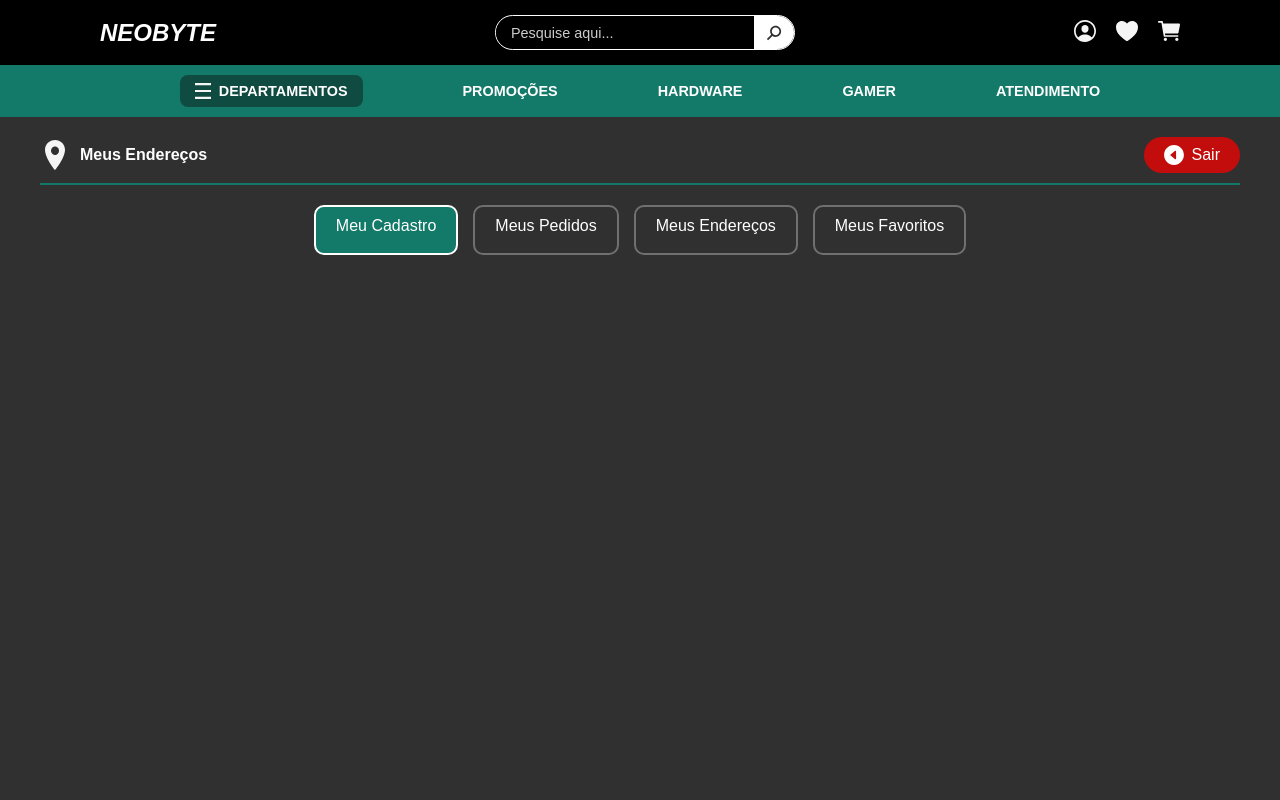
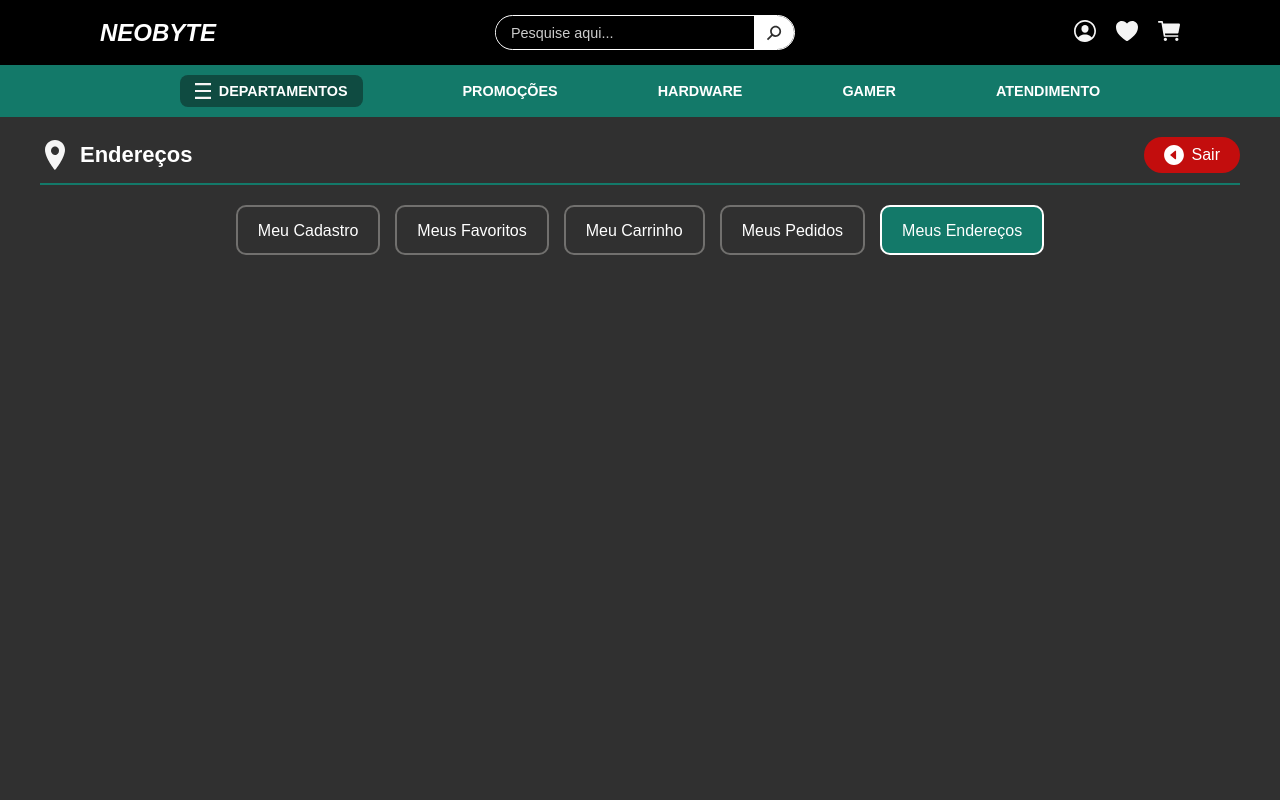
Before and after one commit to rafael-staine/Neobyte-WEB, a Next.js app in the folder web/: page /Endereco in a window 1280 px wide. Shown: the top 800 px of the page. Built offline with nearby package versions, Linux system fonts and the light colour scheme.

Commit message:
Finalizando subHeader

```diff
--- a/web/src/app/Endereco/page.js
+++ b/web/src/app/Endereco/page.js
@@ -12,7 +12,7 @@ export default function Home() {
       <section>
         <SubHeader
           logo="/Neobyte/endereco.svg"
-          title="Meus Endereços"
+          title="Endereços"
         />
       </section>
 
--- a/web/src/app/carrinho/page.js
+++ b/web/src/app/carrinho/page.js
@@ -13,7 +13,7 @@ export default function Home() {
       <section>
         <SubHeader
           logo="/Neobyte/carrinho.svg"
-          title="Meu Carrinho"
+          title="Carrinho"
         />
       </section>
 
--- a/web/src/app/pedidos/page.js
+++ b/web/src/app/pedidos/page.js
@@ -12,7 +12,7 @@ export default function Home() {
       <section>
         <SubHeader
           logo="/Neobyte/pedidos.svg"
-          title="Meus Pedidos"
+          title="Pedidos"
         />
       </section>
 
--- a/web/src/components/Footer/index.js
+++ b/web/src/components/Footer/index.js
@@ -13,7 +13,7 @@ export default function Footer() {
                     <div className={styles.topRow}>
                         <div className={styles.centerContent}>
                             <span className={styles.sac}>SAC: 3888-8899</span>
-                            <a href="/sobre" className={styles.link}>Sobre nós</a>
+                            <a href="/" className={styles.link}>Sobre nós</a>
                         </div>
                         <div className={styles.icons}>
                             <img src="/Neobyte/facebook.svg" alt="Facebook" />
--- a/web/src/components/Header/index.js
+++ b/web/src/components/Header/index.js
@@ -64,10 +64,10 @@ export default function Header() {
           )}
         </div>
 
-        <Link href="/promocoes">PROMOÇÕES</Link>
-        <Link href="/hardware">HARDWARE</Link>
-        <Link href="/gamer">GAMER</Link>
-        <Link href="/atendimento">ATENDIMENTO</Link>
+        <Link href="/">PROMOÇÕES</Link>
+        <Link href="/">HARDWARE</Link>
+        <Link href="/">GAMER</Link>
+        <Link href="/">ATENDIMENTO</Link>
       </nav>
     </header>
   );
--- a/web/src/components/SubHeader/SubHeader.module.css
+++ b/web/src/components/SubHeader/SubHeader.module.css
@@ -29,7 +29,7 @@
 }
 
 .info {
-    font-size: 16px;
+    font-size: 22px;
     font-weight: bold;
 }
 
@@ -60,14 +60,17 @@
 }
 
 .tab {
-    padding: 10px 20px;
+    padding: 15px 20px;
     border: 2px solid #71706E;
     border-radius: 10px;
     background: transparent;
     color: white;
     cursor: pointer;
     transition: all 0.3s;
+    text-align: center;
+    display: inline-block;
 }
+
 
 .active {
     background: #137969;
--- a/web/src/components/SubHeader/index.js
+++ b/web/src/components/SubHeader/index.js
@@ -1,7 +1,12 @@
+"use client"; // precisa porque usamos hook do Next
+
 import Link from "next/link";
+import { usePathname } from "next/navigation";
 import styles from "./SubHeader.module.css";
 
 export default function SubHeader({ logo, title }) {
+    const pathname = usePathname();
+
     return (
         <div className={styles.container}>
             <header className={styles.header}>
@@ -16,17 +21,35 @@ export default function SubHeader({ logo, title }) {
             </header>
 
             <nav className={styles.menu}>
-                <Link href="/Cadastro" className={`${styles.tab} ${styles.active}`}>
+                <Link
+                    href="/Cadastro"
+                    className={`${styles.tab} ${pathname === "/Cadastro" ? styles.active : ""}`}
+                >
                     Meu Cadastro
                 </Link>
-                <Link href="/Pedidos" className={styles.tab}>
+                <Link
+                    href="/Favoritos"
+                    className={`${styles.tab} ${pathname === "/Favoritos" ? styles.active : ""}`}
+                >
+                    Meus Favoritos
+                </Link>
+                <Link
+                    href="/Carrinho"
+                    className={`${styles.tab} ${pathname === "/Carrinho" ? styles.active : ""}`}
+                >
+                    Meu Carrinho
+                </Link>
+                <Link
+                    href="/Pedidos"
+                    className={`${styles.tab} ${pathname === "/Pedidos" ? styles.active : ""}`}
+                >
                     Meus Pedidos
                 </Link>
-                <Link href="/Endereco" className={styles.tab}>
+                <Link
+                    href="/Endereco"
+                    className={`${styles.tab} ${pathname === "/Endereco" ? styles.active : ""}`}
+                >
                     Meus Endereços
-                </Link>
-                <Link href="/Favoritos" className={styles.tab}>
-                    Meus Favoritos
                 </Link>
             </nav>
         </div>
```
Also changed, not shown: web/src/app/Cadastro/page.js (line endings or trailing spaces).
